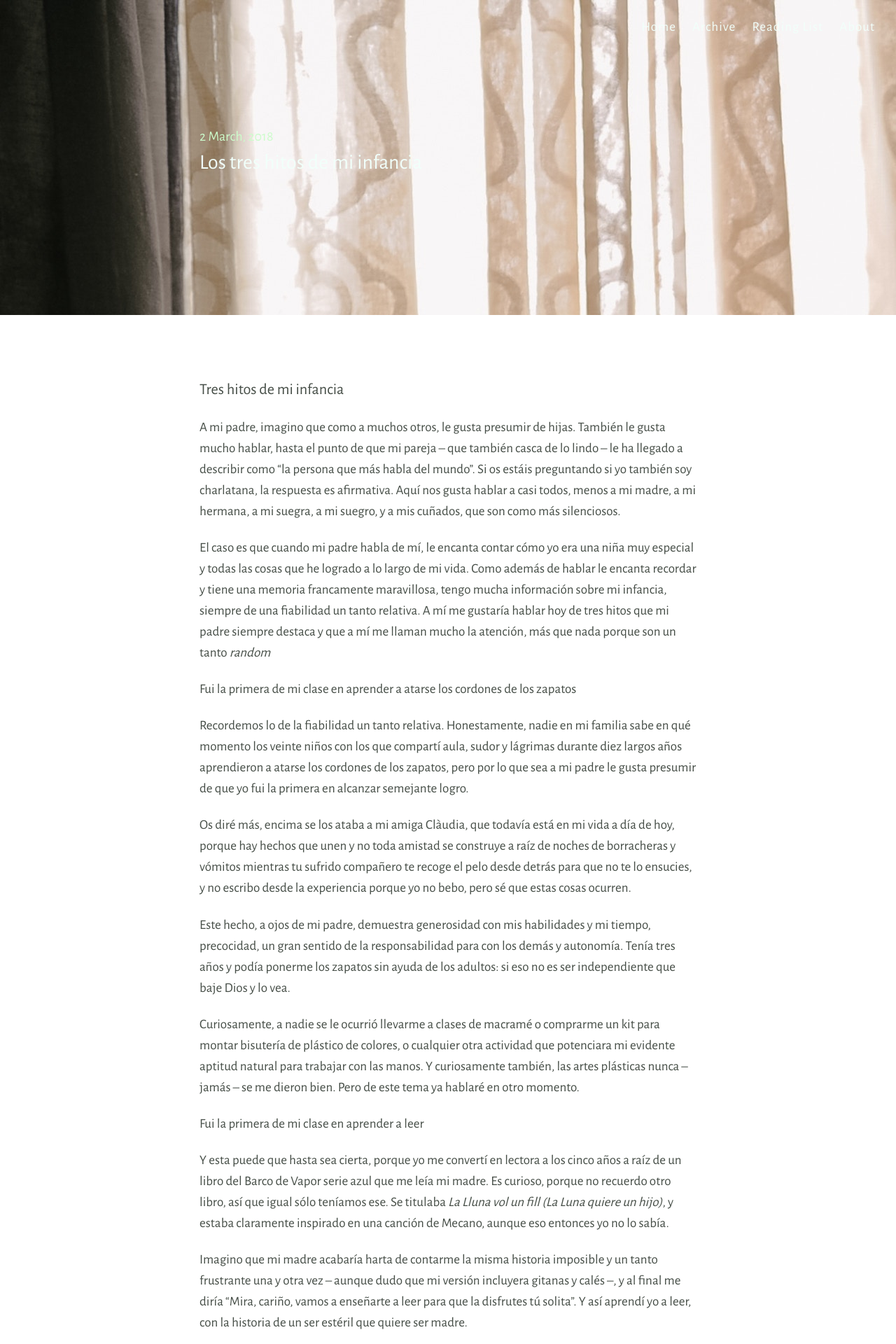
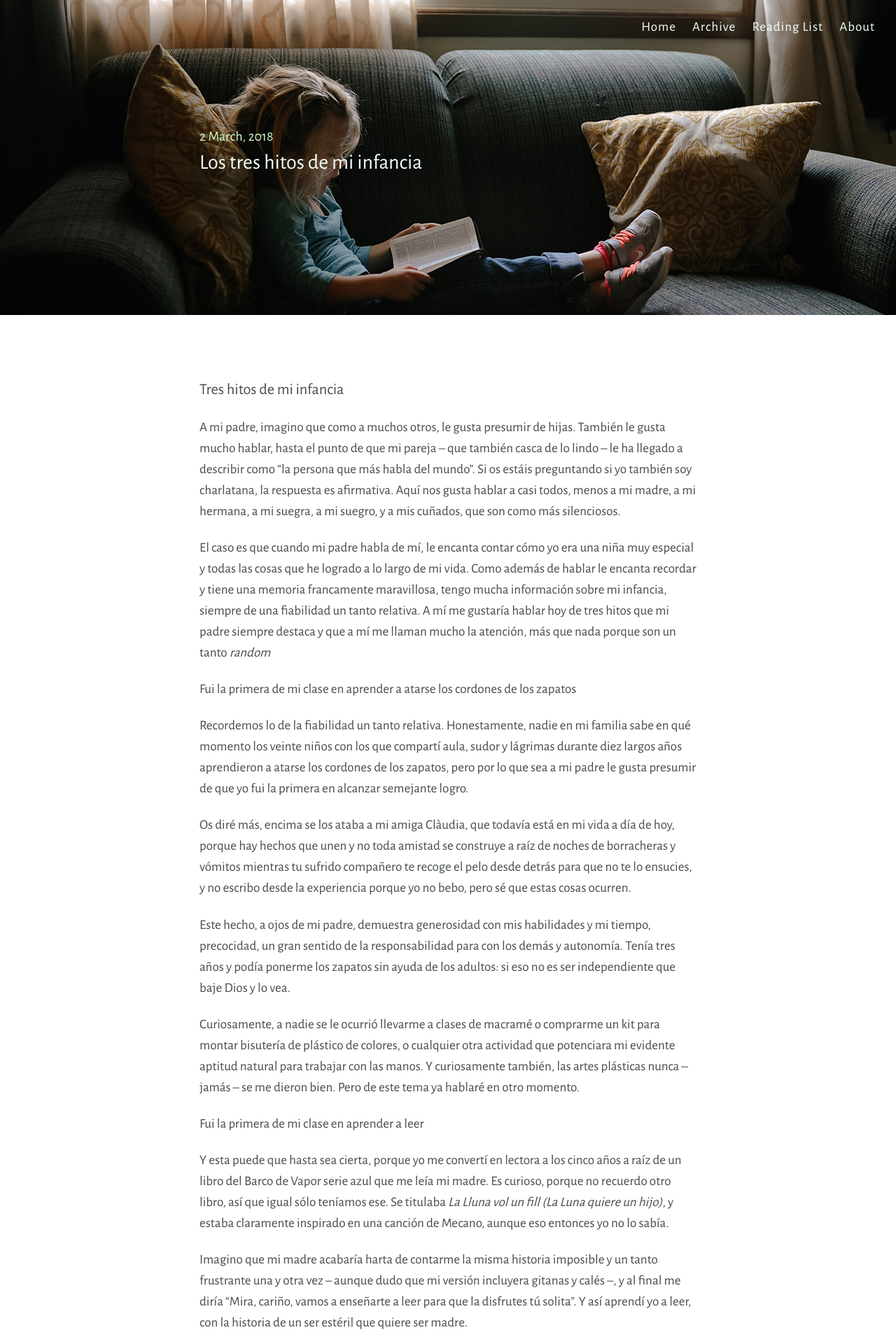
Before and after one commit to irenealgi/readbelow, a Jekyll site: the page built from _posts/2018-03-02-los-tres-hitos-de-mi-infancia.md, in a window 1280 px wide. Shown: the top 1920 px of the page at 70% size. Built offline with Jekyll 4.4.1, drawn with Linux system fonts in a browser that asks for light colours.

Commit message:
Update from Forestry.io - 2018-03-02-los-tres-hitos-de-mi-infancia.md

```diff
--- a/_posts/2018-03-02-los-tres-hitos-de-mi-infancia.md
+++ b/_posts/2018-03-02-los-tres-hitos-de-mi-infancia.md
@@ -6,7 +6,7 @@ excerpt: 'A mi padre, imagino que como a muchos otros, le gusta presumir de hija
   También le gusta mucho hablar, hasta el punto de que mi pareja – que también casca
   de lo lindo – le ha llegado a describir como "la persona que más habla del mundo". '
 image:
-- "/uploads/2018/03/02/josh-applegate-149609-unsplash.jpg"
+- "/uploads/2018/03/02/josh-applegate-149609-unsplash-1.jpg"
 ---
 ### Tres hitos de mi infancia
 
```
